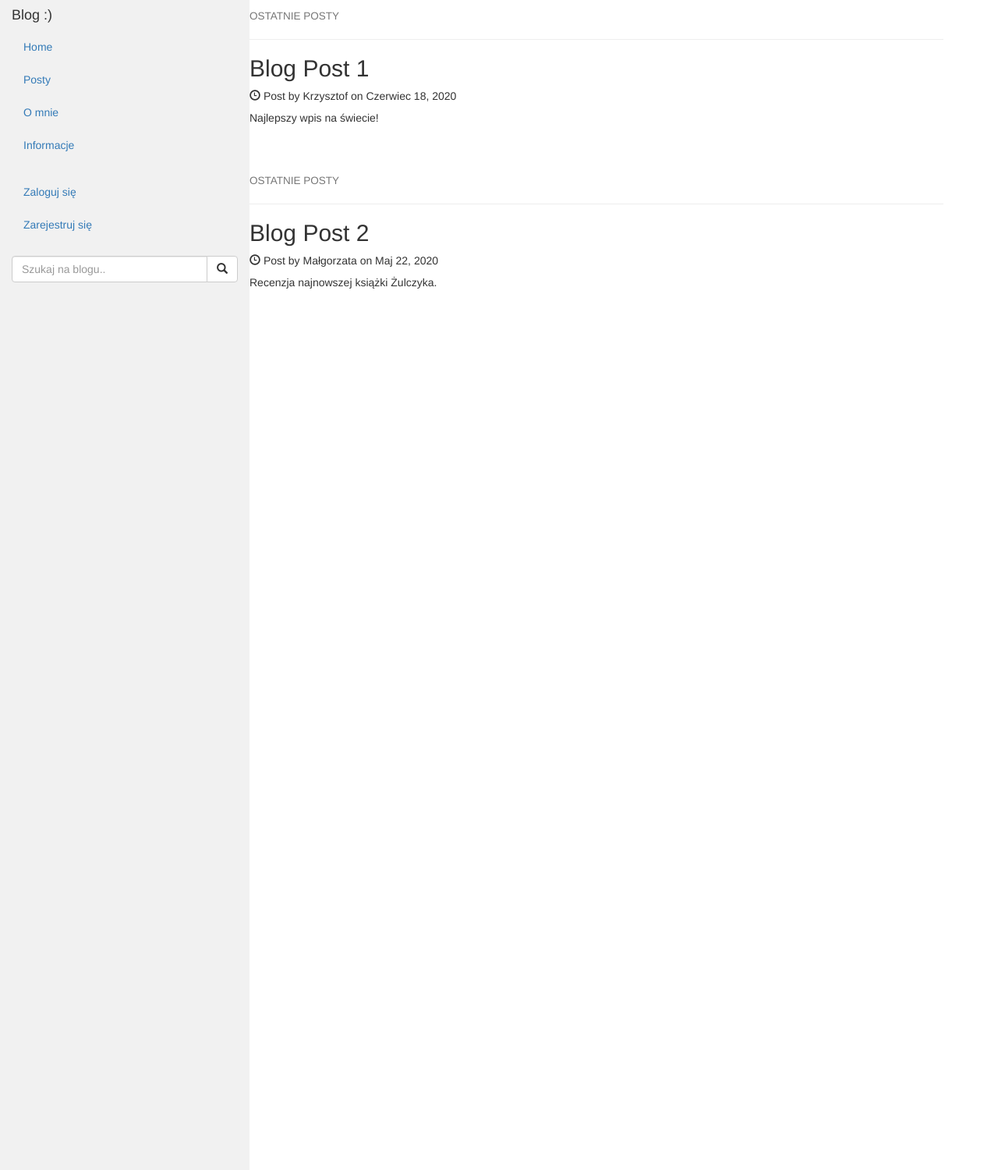
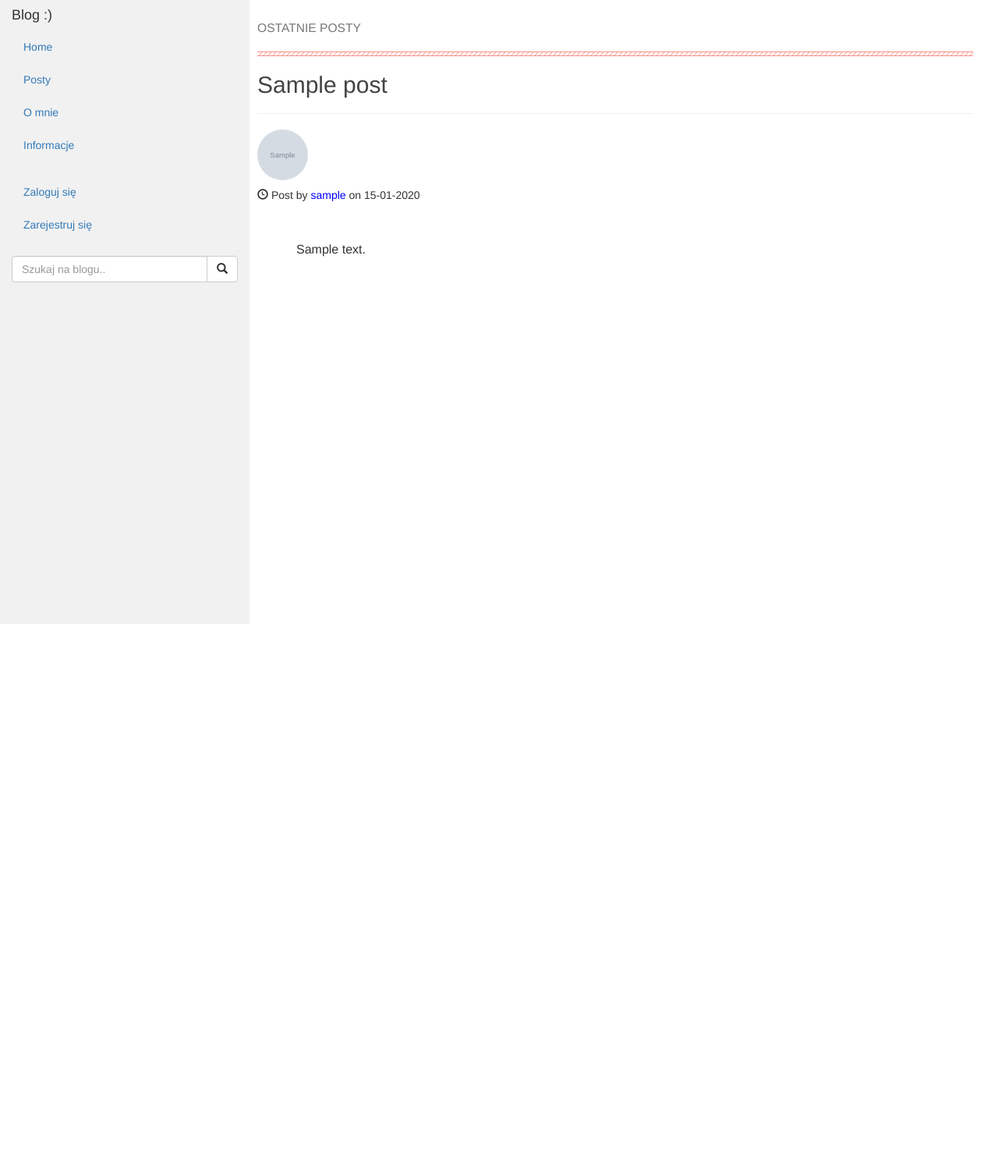
Before and after one commit to lolikaa/python_blog, a Flask app: page /posty/ in a window 1280 px wide. Shown: the whole page at 78% size. Run offline with Flask 2, Linux system fonts and the light colour scheme; tables that the repository leaves empty hold one stand-in row (values such as "Sample post"); grey boxes marked "Sample" are stand-in pictures; some libraries are stand-ins or nearby versions.

Commit message:
+ post editor

```diff
--- a/app/routes.py
+++ b/app/routes.py
@@ -1,4 +1,4 @@
-from datetime import datetime
+from os import abort
 
 from flask import redirect, url_for, render_template, flash, request
 from flask_login import login_required, logout_user, login_user, current_user
@@ -30,20 +30,60 @@ def info():
 @app.route("/posty/")
 def posty():
     dane = {'tytul': "Wpisy", 'tresc': "Historia wpisów na blogu"}
-    posty = [
-        {
-            'author': {'username': 'Krzysztof'},
-            'tytul': 'Blog Post 1',
-            'body': 'Najlepszy wpis na świecie!',
-            'data_publikacji': 'Czerwiec 18, 2020'
-        },
-        {
-            'author': {'username': 'Małgorzata'},
-            'tytul': 'Blog Post 2',
-            'body': 'Recenzja najnowszej książki Żulczyka.',
-            'data_publikacji': 'Maj 22, 2020'
-        }]
+    posty = Post.query.all()
+    # [
+    #     {
+    #         'author': {'username': 'Krzysztof'},
+    #         'tytul': 'Blog Post 1',
+    #         'body': 'Najlepszy wpis na świecie!',
+    #         'data_publikacji': 'Czerwiec 18, 2020'
+    #     },
+    #     {
+    #         'author': {'username': 'Małgorzata'},
+    #         'tytul': 'Blog Post 2',
+    #         'body': 'Recenzja najnowszej książki Żulczyka.',
+    #         'data_publikacji': 'Maj 22, 2020'
+    #     }]
     return render_template("posty.html", tytul=dane["tytul"], tresc=dane["tresc"], posty=posty)
+
+
+@app.route("/posty/<int:post_id>")
+def post(post_id):
+    post = Post.query.get_or_404(post_id)
+    return render_template("post.html", title=post.title, post=post)
+
+
+@app.route("/posty/<int:post_id>/edit", methods=['GET', 'POST'])
+@login_required
+def post_edit(post_id):
+    post = Post.query.get_or_404(post_id)
+    if post.author != current_user:
+        abort(403)
+    form = PostForm()
+    if form.validate_on_submit():
+        post.title = form.title.data
+        post.body = form.body.data
+        db.session.commit()
+        flash('Twój post został pomyślnie edytowany', 'success')
+        return redirect(url_for('post', post_id=post.id))
+    elif request.method == 'GET':
+        form.title.data = post.title
+        form.body.data = post.body
+    return render_template("admin.html", title=post.title + "edit", post=post, form=form, legend='Edytuj post')
+
+
+@app.route("/admin", methods=['GET', 'POST'])
+@login_required
+def admin():
+    tytul = 'Admin panel'
+    form = PostForm()
+    if form.validate_on_submit():
+        post = Post(title=form.title.data, body=form.body.data, user_id=current_user.id)
+        db.session.add(post)
+        db.session.commit()
+        flash('Twój post został udostępniony', 'success')
+        return redirect(url_for('posty'))
+    return render_template('admin.html', tytul=tytul, form=form, legend='Nowy Post')
 
 
 @app.route("/rejestracja", methods=['GET', 'POST'])
@@ -76,7 +116,7 @@ def login():
         else:
             flash('Logowanie nie powiodło się. Niepoprawny login lub hasło.', 'danger')
             return redirect(request.url)
-    return render_template('formularz_logowania.html', tytul=tytul, form=form)
+    return render_template('logform.html', tytul=tytul, form=form)
 
 
 # procedura obslugi blegu logowania
@@ -108,17 +148,3 @@ def account():
     tytul = 'Twoje konto'
     image_file = url_for('static', filename="profile_pics/" + current_user.image_file)
     return render_template('account.html', tytul=tytul, image_file=image_file)
-
-
-@app.route("/admin", methods=['GET', 'POST'])
-@login_required
-def admin():
-    tytul = 'Admin panel'
-    form = PostForm()
-    if form.validate_on_submit():
-        post = Post(title=form.title.data, body=form.body.data, user_id=current_user.id)
-        db.session.add(post)
-        db.session.commit()
-        flash('Twój post został udostępniony', 'success')
-        return redirect(url_for('posty'))
-    return render_template('admin_panel.html', tytul=tytul, form=form)
--- a/app/static/css/style.css
+++ b/app/static/css/style.css
@@ -4,14 +4,15 @@
     /* Set gray background color and 100% height */
     .sidenav {
       background-color: #f1f1f1;
-      height: 100%;
+      min-height: 100vh;
     }
     .col-sm-9 {
         margin-left: 5px;
         padding-left: 5px;
     }
 
-    /* Set black background color, white text and some padding */
+
+     /*Set black background color, white text and some padding */
     footer {
       background-color: #555;
       color: white;
@@ -29,3 +30,32 @@
             height: auto;
         }
     }
+
+
+
+.nice-hr {
+  height: 4px;
+  border: 1px solid #f99286;
+  border-width: 1px 0;
+  background-image: linear-gradient(135deg, rgba(255, 255, 255, 0) 0%, rgba(255, 255, 255, 0) 43%, #f99286 44%, #f99286 54%, rgba(255, 255, 255, 0) 55%, rgba(255, 255, 255, 0) 100%);
+  background-position: top left;
+  background-size: 6px 6px;
+}
+
+.post {
+    font-family: "Helvetica Neue", Helvetica, Arial, sans-serif;
+    font-size: 16px ;
+}
+
+.indent {
+     text-indent: 50px;
+}
+
+.article-title {
+  color: #444444;
+}
+
+a:hover {
+    text-decoration: none;
+    color: yellowgreen;
+}
--- a/app/templates/account.html
+++ b/app/templates/account.html
@@ -1,9 +1,9 @@
 {% extends "base.html" %}}
 
-{% block content %}
+{% block app_content %}
 <div class="container">
     <img src="{{ image_file }}" class="rounded-circle float-left img-thumbnail" alt="profile photo" width="200" height="200">
-    <h4>Profil użytkownika {{ current_user.username }}</h4>
+    <h4>Profil użytkownika <span style="color: #9C1A1C"> {{ current_user.username }} </span> </h4>
     <p class="text-success">{{current_user.email }}</p>
 
 
--- a/app/templates/admin_panel.html
+++ b/app/templates/admin.html
@@ -1,7 +1,7 @@
 {% extends "base.html" %}
 
 
-{% block content %}
+{% block app_content %}
 <div class="container">
         <div class="row justify-content-center">
             <div class="col-md-4">
@@ -10,7 +10,7 @@
                         <form action="" method="POST">
                             {{ form.hidden_tag() }}
                             <fieldset class="form-group">
-                                <legend class="border-bottom mb-4">Dodaj nowy post</legend>
+                                <legend class="border-bottom mb-4">{{ legend }}</legend>
                                 <div class="form-group row">
                                     {{ form.title.label(class="col-md-2 col-form-label text-md-right")}} {% if form.title.errors %} {{ form.title(class="form-control form-control-lg is-invalid") }}
                                     <div class="invalid-feedback">
--- a/app/templates/base.html
+++ b/app/templates/base.html
@@ -1,15 +1,21 @@
 {% extends "bootstrap/base.html" %}
 {% import "bootstrap/utils.html" as flash %}
 
-{% block head %}
+{% block html_attribs %} lang="pl"{% endblock %}
+
+{% block head%}
 {{ super() }}
-<link rel="stylesheet" href="{{ url_for('static', filename = 'css/style.css') }}" type="text/css">
+    {% block styles %}
+    {{ super() }}
+    <link rel="stylesheet"
+      href="{{url_for('static', filename='css/' + 'style.css')}}">
+    {% endblock %}
 {% endblock %}
 
 
-{% block title %}{{tytul}}{% endblock %}
+{% block title %} {{tytul}} {% endblock %}
 
-    {% block navbar %}
+{% block navbar %}
 <div class="container-fluid">
     <div class="row content">
         <div class="col-sm-3 sidenav">
@@ -42,8 +48,15 @@
                 </span>
             </div>
         </div>
+
 {% endblock %}
+
+        {% block content %}
+        <div class="container-fluid">
         <div class="col-sm-9">
+
+                           {% block app_content %}{% endblock %}
+
             {% with messages = get_flashed_messages(with_categories=true) %}
                 {% if messages %}
                     {% for category, message in messages %}
@@ -51,9 +64,12 @@
                             {{ message }}
                    </div>
                     {% endfor %}
-                {% endif %}}
+                {% endif %}
             {% endwith %}
-        {% block content %} {% endblock %}
+
+        </div>
         </div>
     </div>
 </div>
+
+{% endblock %}
--- a/app/templates/blad.html
+++ b/app/templates/blad.html
@@ -1,5 +1,6 @@
-{% extends "base.html" %} {% block content %}
+{% extends "base.html" %}
 
+{% block app_content %}
 <div class="starter-template">
 <p class="lead">Błąd {{ blad }}</p>
 
--- a/app/templates/index.html
+++ b/app/templates/index.html
@@ -2,7 +2,7 @@
 
 
 
-{% block content %}
+{% block app_content %}
 
 <h2>Witaj na moim blogu</h2>
 <p>Jeśli chcesz być aktywnym użytkownikiem i dostawać powiadomienia o najnowszych postach, koniecznie dokonaj rejestracji.
--- a/app/templates/info.html
+++ b/app/templates/info.html
@@ -4,7 +4,7 @@
 
 
 
-{% block content %}
+{% block app_content %}
         <h1>Informacje</h1>
         <p class="lead">To jest komunikat o bardzo waznym zdarzeniu.</p>
 {% endblock %}
--- a/app/templates/formularz_logowania.html
+++ b/app/templates/logform.html
@@ -1,6 +1,7 @@
 {% extends "base.html" %}
 
-{% block content %}
+
+{% block app_content %}
 <div class="container-fluid">
     <br><br>
 
--- a/app/templates/logout.html
+++ b/app/templates/logout.html
@@ -1,6 +1,6 @@
 {% extends "base.html" %}
 
-{% block content %}
+{% block app_content %}
 
 <div class="starter-template">
 
--- a/app/templates/omnie.html
+++ b/app/templates/omnie.html
@@ -1,6 +1,6 @@
 {% extends "base.html" %}
 
-{% block content %}
+{% block app_content %}
 
 <h2>{{tytul}}</h2>
 <p class="lead">To jest strona o mnie. Można sobie tutaj poczytać...albo tylko obejrzeć obrazki.</p>
--- a/app/templates/posty.html
+++ b/app/templates/posty.html
@@ -1,17 +1,23 @@
 {% extends "base.html" %}
 
 
+{% block app_content %}
+<h3><small>OSTATNIE POSTY</small></h3>
+    {% for post in posty %}
+<hr class="nice-hr">
+<h2><a class="article-title" href="{{url_for('post', post_id=post.id) }}">{{ post.title}}</a></h2>
+<hr>
 
-    {% block content %}
-<div class="container">
-    {% for post in posty %}
-<h4><small>OSTATNIE POSTY</small></h4>
-<hr>
-<h2>{{ post.tytul }}</h2>
-<h5><span class="glyphicon glyphicon-time"></span> Post by {{post.author.username }} on {{ post.data_publikacji }}</h5>
-<p> {{post.body }}</p>
+    <img class="img-circle" height="65" width="65" alt="Avatar"  src="{{url_for('static', filename='profile_pics/' + post.author.image_file)}}">
+
+
+
+    <h5><span class="glyphicon glyphicon-time"></span> Post by <span style="color: blue">{{post.author.username }}</span> on {{ post.pub_date.strftime('%d-%m-%Y') }}</h5>
+<br><br>
+<p class="post indent"> {{post.body }}</p>
+
 
 <br><br>
     {% endfor %}
-    </div>
+
     {% endblock %}
--- a/app/templates/rejestracja.html
+++ b/app/templates/rejestracja.html
@@ -1,8 +1,6 @@
 {% extends "base.html" %}
 
-{% block content %}
-
-
+{% block app_content %}
 <div class="container-fluid">
     <br><br>
 
--- a/setup.py
+++ b/setup.py
@@ -1 +1 @@
-# install_requires = ['flask-bootstrap<3', 'another_package']
+install_requires = ['flask-bootstrap<3', 'another_package']
```
Also changed, not shown: app/templates/baza.html (deleted, +0 -36 lines), app/templates/post.html (added, +18 -0 lines).
